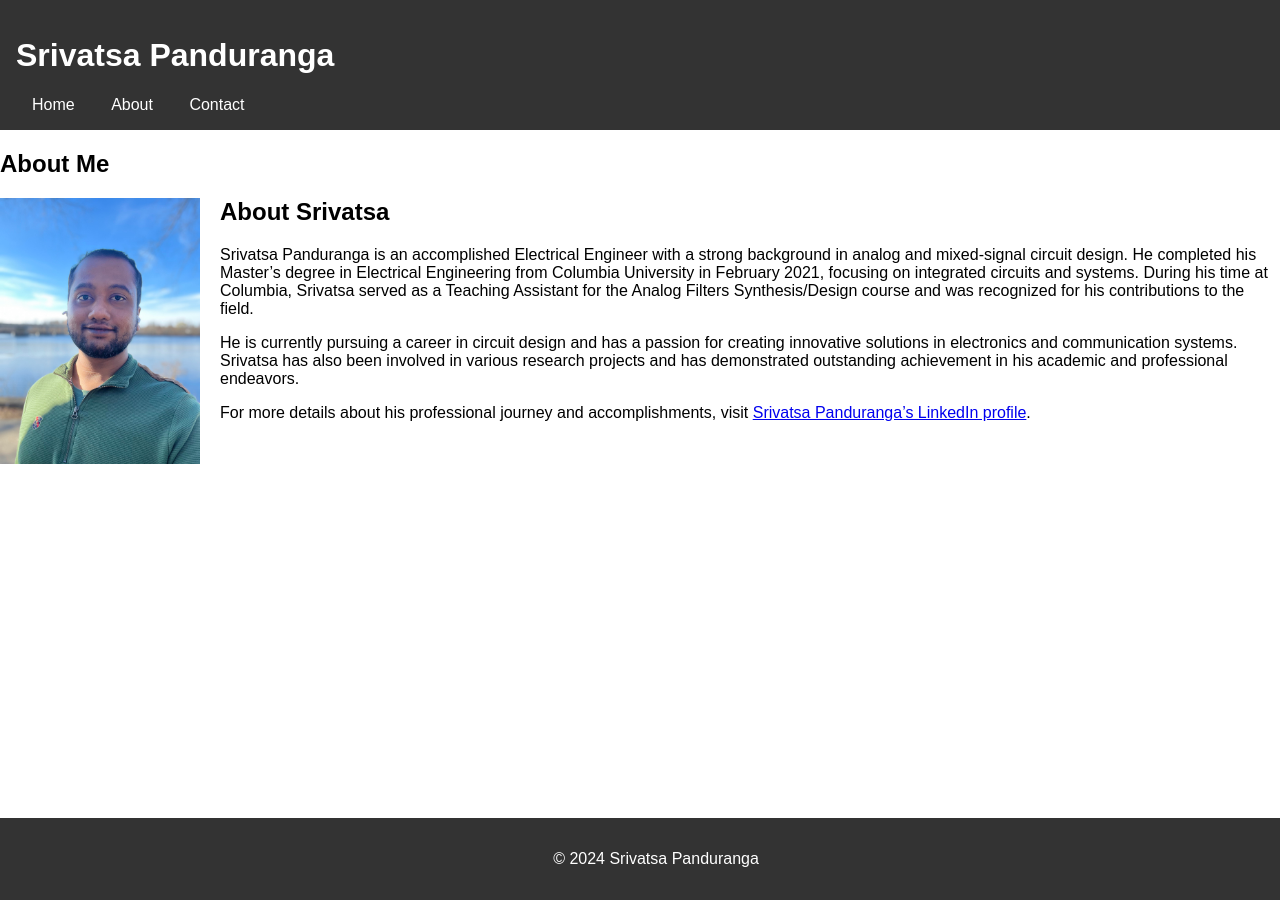
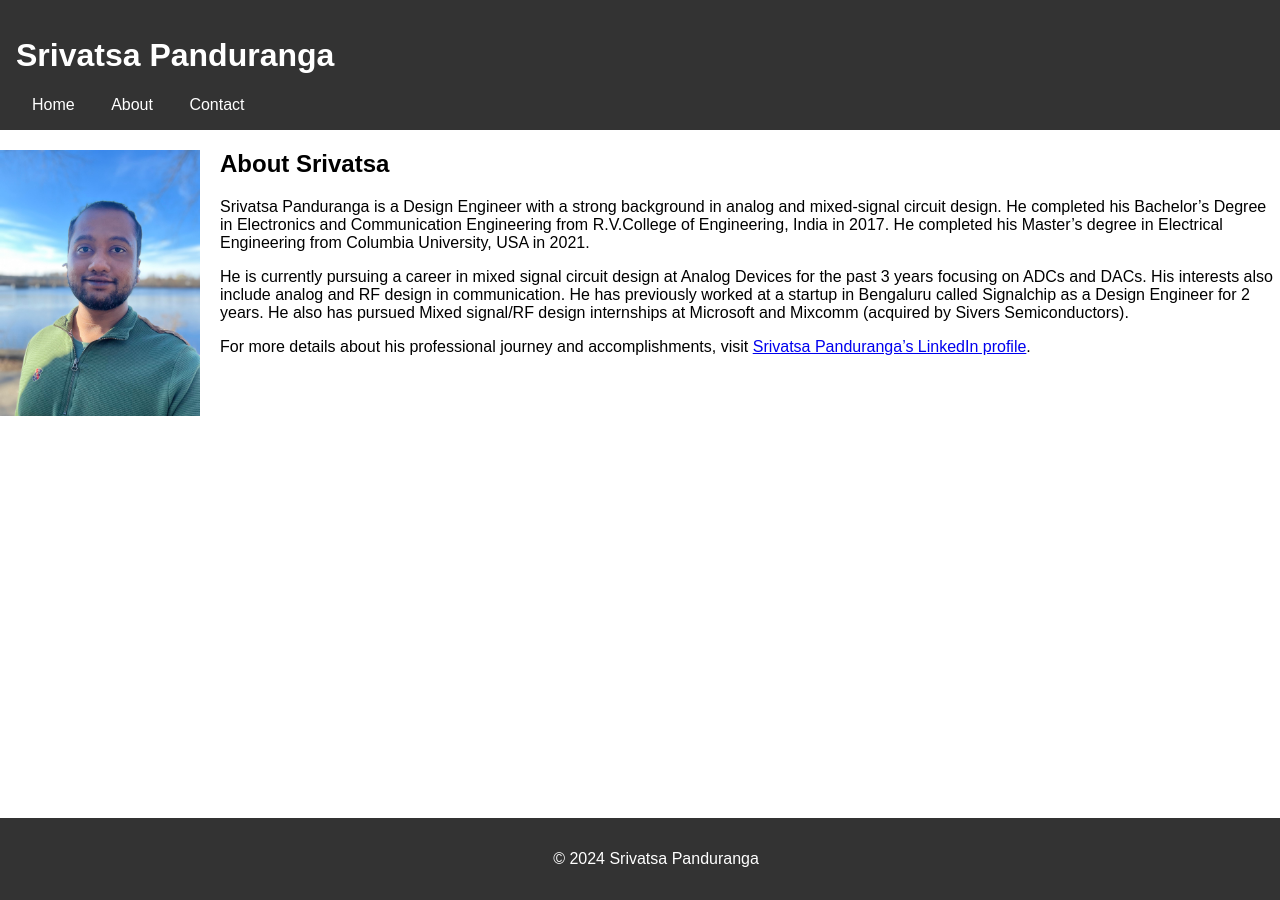
Before and after one commit to srivatsa-mp13/my-website, a Jekyll site: the page built from about.md, in a window 1280 px wide. Built offline with Jekyll 4.4.1, drawn with Linux system fonts in a browser that asks for light colours.

Commit message:
editing about

```diff
--- a/about.md
+++ b/about.md
@@ -1,6 +1,6 @@
 ---
 layout: page
-title: "About Me"
+title: ""
 permalink: /about/
 ---
 
@@ -8,8 +8,8 @@ permalink: /about/
 
 # About Srivatsa
 
-Srivatsa Panduranga is an accomplished Electrical Engineer with a strong background in analog and mixed-signal circuit design. He completed his Master's degree in Electrical Engineering from Columbia University in February 2021, focusing on integrated circuits and systems. During his time at Columbia, Srivatsa served as a Teaching Assistant for the Analog Filters Synthesis/Design course and was recognized for his contributions to the field.
+Srivatsa Panduranga is a Design Engineer with a strong background in analog and mixed-signal circuit design. He completed his Bachelor's Degree in Electronics and Communication Engineering from R.V.College of Engineering, India in 2017. He completed his Master's degree in Electrical Engineering from Columbia University, USA in 2021.
 
-He is currently pursuing a career in circuit design and has a passion for creating innovative solutions in electronics and communication systems. Srivatsa has also been involved in various research projects and has demonstrated outstanding achievement in his academic and professional endeavors.
+He is currently pursuing a career in mixed signal circuit design at Analog Devices for the past 3 years focusing on ADCs and DACs. His interests also include analog and RF design in communication. He has previously worked at a startup in Bengaluru called Signalchip as a Design Engineer for 2 years. He also has pursued Mixed signal/RF design internships at Microsoft and Mixcomm (acquired by Sivers Semiconductors).
 
 For more details about his professional journey and accomplishments, visit [Srivatsa Panduranga's LinkedIn profile](https://www.linkedin.com/in/srivatsa-panduranga).
```
